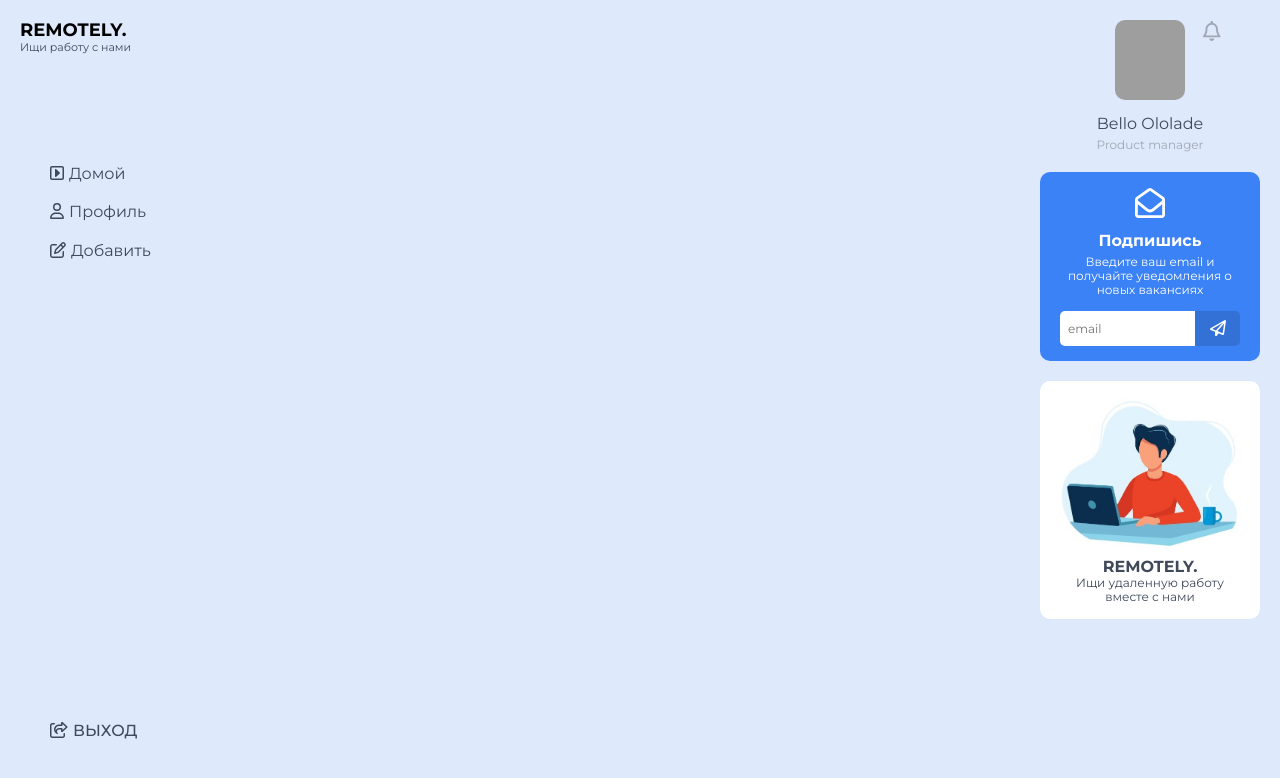
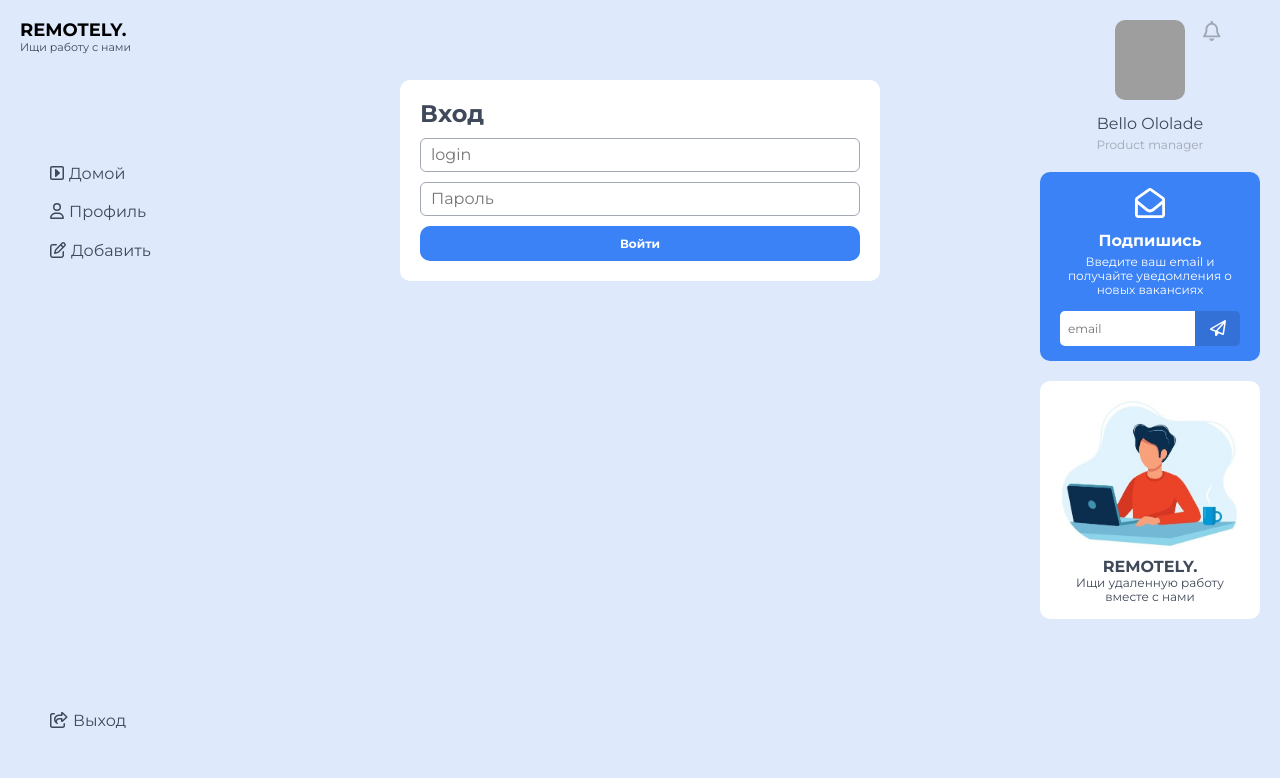
Before and after one commit to hardsmile98/front-e-learn, a React (Create React App) app: page /auth in a window 1280 px wide. Shown: the top 778 px of the page. Built offline with nearby package versions, Linux system fonts and the light colour scheme; grey boxes are pictures that could not be loaded.

Commit message:
feat: app auth page

```diff
--- a/package.json
+++ b/package.json
@@ -19,6 +19,7 @@
     "react-scripts": "5.0.1"
   },
   "scripts": {
+    "dev": "concurrently \"npm run dev:web\" \"npm run dev:api\"",
     "dev:web": "react-scripts start",
     "dev:api": "node server/server.js",
     "build": "react-scripts build",
@@ -49,6 +50,7 @@
     "@types/react-dom": "^18.0.0",
     "@typescript-eslint/eslint-plugin": "^5.26.0",
     "@typescript-eslint/parser": "^5.26.0",
+    "concurrently": "^7.2.2",
     "eslint": "^7.32.0 || ^8.2.0",
     "eslint-config-airbnb": "^19.0.4",
     "eslint-config-airbnb-typescript": "^17.0.0",
--- a/src/Routes.tsx
+++ b/src/Routes.tsx
@@ -1,3 +1,4 @@
+import Auth from 'pages/Auth';
 import Job from 'pages/Job';
 import Main from 'pages/Main';
 import Profile from 'pages/Profile';
@@ -17,6 +18,7 @@ function Routes() {
           <Route path="/" element={<Main />} />
           <Route path="/profile" element={<Profile />} />
           <Route path="/job/:id" element={<Job />} />
+          <Route path="/auth" element={<Auth />} />
         </Switch>
       </Layout>
     </BrowserRouter>
--- a/src/components/Info/ProfileInfo/index.tsx
+++ b/src/components/Info/ProfileInfo/index.tsx
@@ -3,6 +3,7 @@ import styled from '@emotion/styled';
 import { FontAwesomeIcon } from '@fortawesome/react-fontawesome';
 import { faBell } from '@fortawesome/free-regular-svg-icons';
 import { COLORS, FONTS } from 'mytheme/theme';
+import { Link } from 'react-router-dom';
 
 const ImgBox = styled.div`
   display: flex;
@@ -14,7 +15,7 @@ const ImgBox = styled.div`
     height: 80px;
     object-fit: cover;
   }
-  div {
+  a {
     cursor: pointer;
     font-size: 20px;
     position: absolute;
@@ -49,10 +50,11 @@ function ProfileInfo() {
     <div>
       <ImgBox>
         <img src={INFO.img} alt={INFO.name} />
-        <div>
+        <Link to="/profile">
           <FontAwesomeIcon icon={faBell} />
-        </div>
+        </Link>
       </ImgBox>
+
       <TextBox>
         <p>
           {INFO.name}
--- a/src/components/Sidebar/index.tsx
+++ b/src/components/Sidebar/index.tsx
@@ -2,6 +2,7 @@ import React from 'react';
 import styled from '@emotion/styled';
 import { FontAwesomeIcon } from '@fortawesome/react-fontawesome';
 import { faShareFromSquare } from '@fortawesome/free-regular-svg-icons';
+import { faArrowRightToBracket } from '@fortawesome/free-solid-svg-icons';
 import { Link } from 'react-router-dom';
 import { COLORS } from 'mytheme/theme';
 import ROUTES from 'constants/routes';
@@ -25,11 +26,15 @@ const LogoDescBox = styled.div`
   font-size: 11px;
 `;
 
-const LogoutBox = styled.div`
-  font-weight: 500;
-  padding: 0 30px;
-  text-transform: uppercase;
+const AuthButton = styled.div`
   cursor: pointer;
+  padding: 10px 30px;
+  display: block;
+  border-radius: 10px;
+  :hover{
+    background: ${COLORS.PRIMARY};
+    color: white;
+  }
   svg{
     margin-right: 5px;
   }
@@ -55,6 +60,12 @@ const LinkBox = styled.li`
 `;
 
 function Sidebar() {
+  const isAuth = true;
+
+  const filterRoutes = isAuth
+    ? ROUTES
+    : ROUTES.filter((route) => !route.isNeedAuth);
+
   return (
     <SidebarBox>
       <div>
@@ -68,7 +79,7 @@ function Sidebar() {
         </Link>
 
         <MenuBox>
-          {ROUTES.map((route) => (
+          {filterRoutes.map((route) => (
             <LinkBox key={route.name}>
               <Link to={route.path}>
                 <FontAwesomeIcon icon={route.icon} />
@@ -79,12 +90,26 @@ function Sidebar() {
         </MenuBox>
       </div>
 
-      <LogoutBox>
-        <FontAwesomeIcon
-          icon={faShareFromSquare}
-        />
-        Выход
-      </LogoutBox>
+      {isAuth ? (
+        <AuthButton>
+          <FontAwesomeIcon
+            icon={faShareFromSquare}
+          />
+          Выход
+        </AuthButton>
+      ) : (
+        <div>
+          <LinkBox>
+            <Link to="/auth">
+              <FontAwesomeIcon
+                icon={faArrowRightToBracket}
+              />
+              Вход
+            </Link>
+          </LinkBox>
+        </div>
+      )}
+
     </SidebarBox>
   );
 }
--- a/src/components/UI/Button/index.tsx
+++ b/src/components/UI/Button/index.tsx
@@ -5,6 +5,7 @@ import { COLORS, FONTS } from 'mytheme/theme';
 
 interface IVariant {
   variant: 'outlined' | 'fill'
+  fullWidth: boolean,
 }
 
 const ButtonBox = styled.button<IVariant>`
@@ -18,6 +19,7 @@ const ButtonBox = styled.button<IVariant>`
   border-radius: 10px;
   font-weight: bold;
   padding: 10px 20px;
+  width: ${(props) => (props.fullWidth ? '100%' : 'auto')};
   :hover{
     background-color:
       ${(props) => (props.variant === 'fill' ? COLORS.PRIMARY_HOVER : COLORS.WHITE_HOVER)};
@@ -28,11 +30,19 @@ type Props = {
   children: React.ReactNode;
   onClick: ()=> void,
   variant?: 'outlined' | 'fill',
+  fullWidth?: boolean,
 };
 
-function Button({ children, onClick, variant = 'fill' }: Props) {
+function Button({
+  children, onClick, variant = 'fill', fullWidth = false,
+}: Props) {
   return (
-    <ButtonBox type="button" onClick={onClick} variant={variant}>
+    <ButtonBox
+      type="button"
+      onClick={onClick}
+      variant={variant}
+      fullWidth={fullWidth}
+    >
       {children}
     </ButtonBox>
   );
--- a/src/components/UI/Input/index.tsx
+++ b/src/components/UI/Input/index.tsx
@@ -8,6 +8,7 @@ type Props = {
   placeholder?: string,
   value: string,
   setValue: React.Dispatch<React.SetStateAction<string>>,
+  type?: 'text' | 'password',
 };
 
 const InputBox = styled.div`
@@ -18,17 +19,20 @@ const InputBox = styled.div`
     height: 34px;
     padding: 0 10px;
     width: 100%;
+    :focus {
+      border-color: ${COLORS.PRIMARY};
+    }
   }
 `;
 
 function Input({
-  label, value, setValue, placeholder,
+  label, value, setValue, placeholder, type = 'text',
 }: Props) {
   return (
     <InputBox>
       {label && <div>{label}</div>}
       <input
-        type="text"
+        type={type}
         value={value}
         onChange={(e) => setValue(e.target.value)}
         placeholder={placeholder}
--- a/src/constants/routes.ts
+++ b/src/constants/routes.ts
@@ -7,15 +7,18 @@ export default [
     path: '/',
     name: 'Домой',
     icon: faSquareCaretRight,
+    isNeedAuth: false,
   },
   {
     path: '/profile',
     name: 'Профиль',
     icon: faUser,
+    isNeedAuth: true,
   },
   {
     path: '/add',
     name: 'Добавить',
     icon: faPenToSquare,
+    isNeedAuth: true,
   },
 ];
--- /dev/null
+++ b/src/pages/Auth/index.tsx
@@ -0,0 +1,52 @@
+import React, { useState } from 'react';
+import styled from '@emotion/styled';
+import { COLORS } from 'mytheme/theme';
+import Input from 'components/UI/Input';
+import Button from 'components/UI/Button';
+
+const AuthBox = styled.div`
+    background-color: ${COLORS.WHITE};
+    padding: 20px;
+    border-radius: 10px;
+    max-width: 480px;
+    margin: 60px auto 0;
+`;
+
+const FormBox = styled.div`
+  margin-top: 10px;
+  div{
+    margin-bottom: 10px;
+  }
+`;
+
+function Auth() {
+  const [login, setLogin] = useState('');
+  const [password, setPassword] = useState('');
+
+  return (
+    <AuthBox>
+      <h2>
+        Вход
+      </h2>
+
+      <FormBox>
+        <Input
+          placeholder="login"
+          value={login}
+          setValue={setLogin}
+        />
+        <Input
+          placeholder="Пароль"
+          value={password}
+          setValue={setPassword}
+          type="password"
+        />
+        <Button fullWidth onClick={() => {}}>
+          Войти
+        </Button>
+      </FormBox>
+    </AuthBox>
+  );
+}
+
+export default Auth;
--- /dev/null
+++ b/src/pages/Job/Recommends/index.tsx
@@ -0,0 +1,88 @@
+import React from 'react';
+import styled from '@emotion/styled';
+import Section from 'components/UI/Section';
+import { Link } from 'react-router-dom';
+import { COLORS, FONTS } from 'mytheme/theme';
+
+const RecommendsBox = styled.div`
+  margin-top: 10px;
+  display: flex;
+  justify-content: space-between;
+  a {
+    display: flex;
+    width: calc(33% - 5px);
+    padding: 10px;
+    border-radius: 10px;
+    border: 1px solid ${COLORS.GREY};
+    font-size: ${FONTS.small};
+    :hover{
+        border-color: ${COLORS.PRIMARY};
+    }
+  }
+`;
+
+const ImgBox = styled.div`
+  margin-right: 8px;
+  img {
+    border-radius: 10px;
+    width: 42px;
+    height: 42px;
+    object-fit: cover;
+  }
+`;
+
+function Recommends() {
+  const remommends = [
+    {
+      id: 6,
+      title: 'Backend Developer',
+      img: 'https://a.slack-edge.com/80588/marketing/img/meta/slack_hash_256.png',
+      company: 'Jira',
+      salary: '80k+',
+    },
+    {
+      id: 12,
+      title: 'Frontend Developer',
+      img: 'https://a.slack-edge.com/80588/marketing/img/meta/slack_hash_256.png',
+      company: 'Extequte',
+      salary: '100k-140k',
+    },
+    {
+      id: 42,
+      title: 'Manager',
+      img: 'https://a.slack-edge.com/80588/marketing/img/meta/slack_hash_256.png',
+      company: 'NSHG',
+      salary: '70k+',
+    }];
+
+  return (
+    <Section>
+      <h4>Рекомендации</h4>
+
+      <RecommendsBox>
+        {remommends.map((rec) => (
+          <Link key={rec.id} to={`/job/${rec.id}`}>
+            <ImgBox>
+              <img src={rec.img} alt={rec.company} />
+            </ImgBox>
+
+            <div>
+              <p>
+                <b>{rec.company}</b>
+              </p>
+              <p>
+                {rec.title}
+              </p>
+              <p>
+                <b>Зарплата: </b>
+                {rec.salary}
+              </p>
+            </div>
+          </Link>
+        ))}
+      </RecommendsBox>
+    </Section>
+  );
+}
+
+export default Recommends;
--- a/src/pages/Job/index.tsx
+++ b/src/pages/Job/index.tsx
@@ -2,10 +2,12 @@ import React from 'react';
 import styled from '@emotion/styled';
 import Back from 'components/UI/Back';
 import Detail from './Detail';
+import Recommends from './Recommends';
 
 const JobBox = styled.div`
   margin-bottom: 20px;
 `;
+
 const DetailBox = styled.div`
   margin: 15px 0 20px;
 `;
@@ -19,9 +21,7 @@ function JobPage() {
         <Detail />
       </DetailBox>
 
-      <div>
-        Рекомендации
-      </div>
+      <Recommends />
     </JobBox>
   );
 }
```
Also changed, not shown: 1 other file (tests, documents, lock files or other folders).
